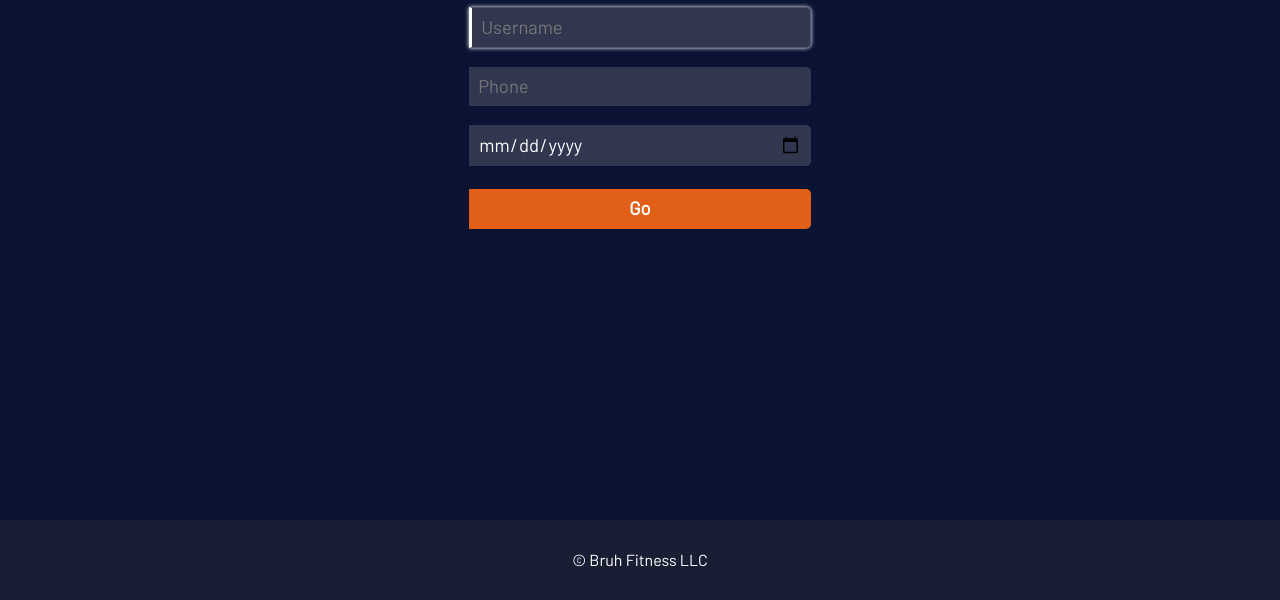
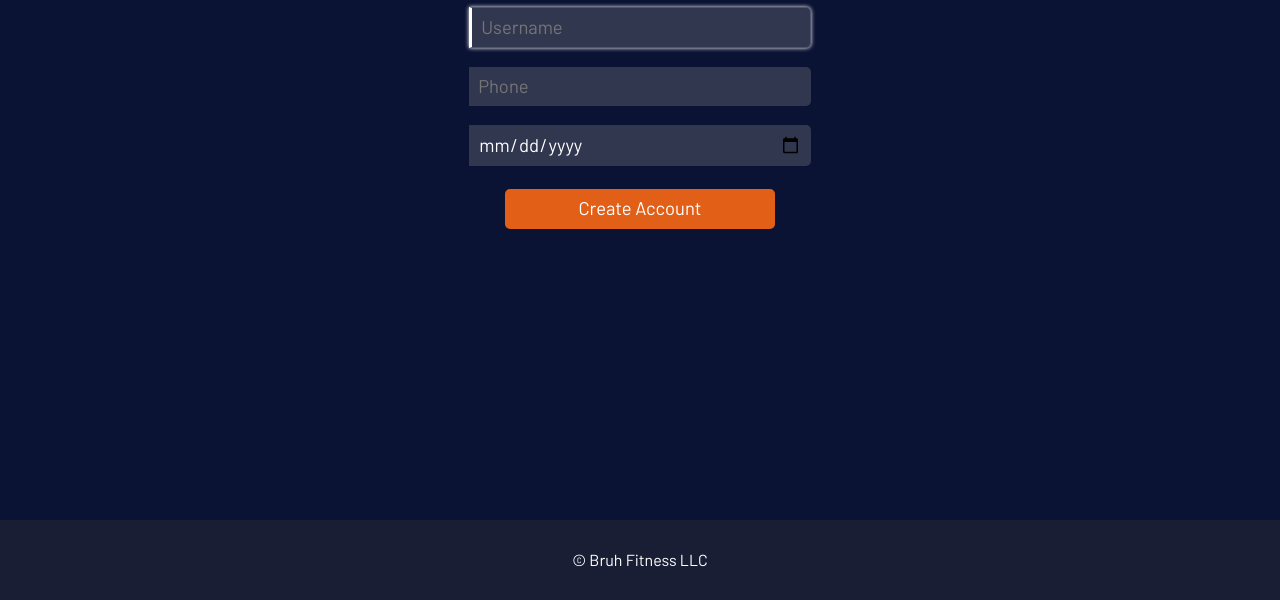
Before and after one commit to hci-and-web/lab2, a plain HTML site: page index.html in a window 1280 px wide. Shown: the part 200-800 px from the top of the page. Drawn offline with Linux system fonts and the light colour scheme.

Commit message:
changed submit button text

```diff
--- a/css/screen.css
+++ b/css/screen.css
@@ -86,11 +86,12 @@ input[type=text]:focus,[type=date]:focus,[type=tel]:focus {
 }
 
 #submit_button {
+  width:75%;
   margin-top: 1.25em;
+  border-radius: 5px;
   background-color: #e25f18;
-  font-weight: bold;
+  font-family: 'Barlow', sans-serif;
   -webkit-appearance: none;
-
 }
 
 #submit_button:hover {
--- a/index.html
+++ b/index.html
@@ -22,7 +22,7 @@
       <input id="username_input" type="text" placeholder="Username" autofocus>
       <input id="phone_input" type="tel" placeholder="Phone">
       <input id="dob_input" type="date">
-      <input id="submit_button" type="button" value="Go">
+      <input id="submit_button" type="button" value="Create Account">
     </form>
   </section>
 
```
